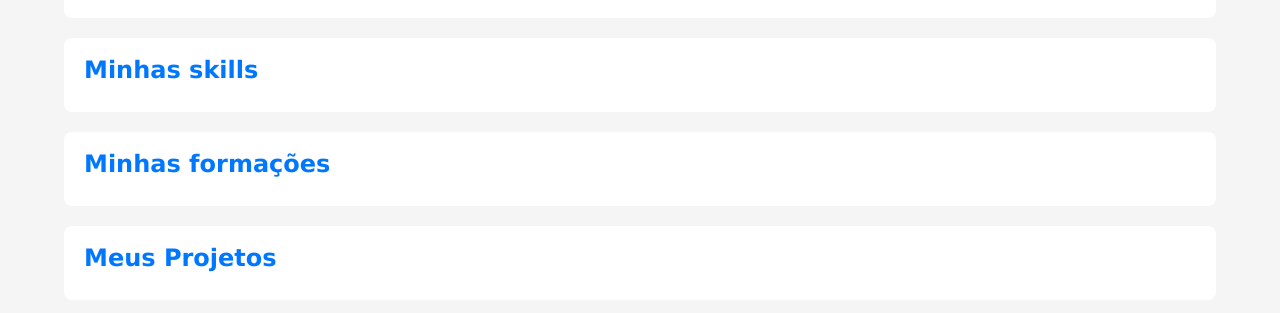
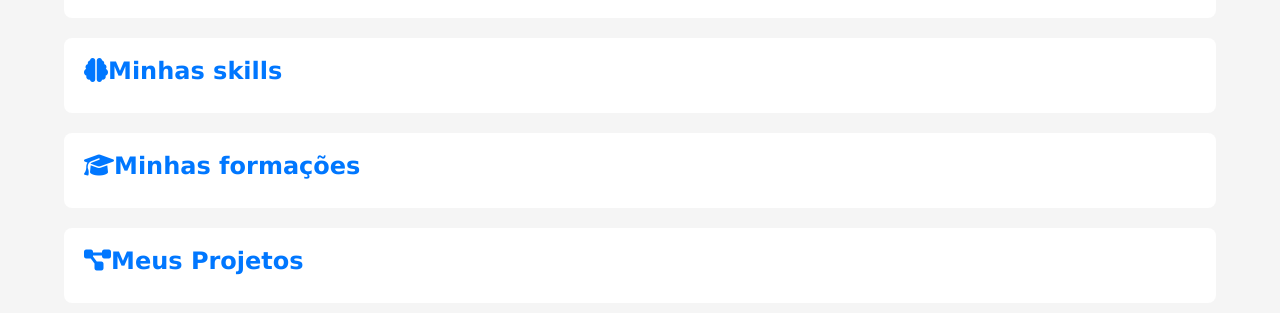
Before and after one commit to danielFreitasCesarioCordeiro/Projeto-portifolio, a plain HTML site: page index.html in a window 1280 px wide. Shown: the part 1110-1423 px from the top of the page. Drawn offline with Linux system fonts and the light colour scheme.

Commit message:
atualiazação imcompleta

```diff
--- a/index.html
+++ b/index.html
@@ -41,13 +41,16 @@
             </div>
             </article><!-- Fim do article#video-->
             <article id="skills">
-                <h2>Minhas skills</h2>
+                <h2><i class="fa-solid fa-brain"></i>Minhas skills</h2>
+                <div class="skill-container">
+                    <div class="item"></div>
+                </div>
             </article><!-- Fim do article#skills-->
             <article id="formacao">
-                <h2>Minhas formações</h2>
+                <h2><i class="fa-solid fa-graduation-cap"></i>Minhas formações</h2>
             </article><!-- Fim do article#formacao-->
             <article id="projetos">
-                <h2>Meus Projetos</h2>
+                <h2><i class="fa-solid fa-diagram-project"></i>Meus Projetos</h2>
             </article><!-- Fim do article#projetos-->
         </section>
     </main>
```
